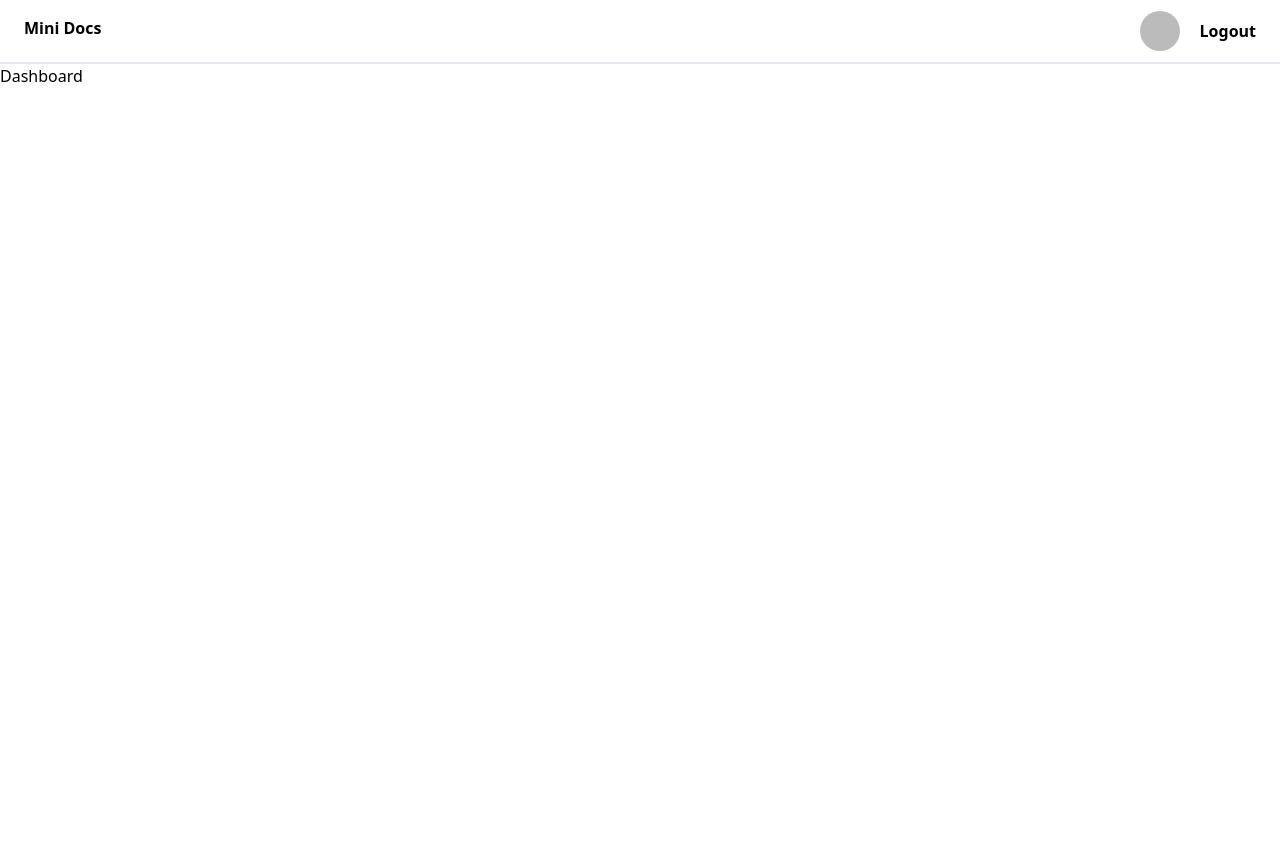
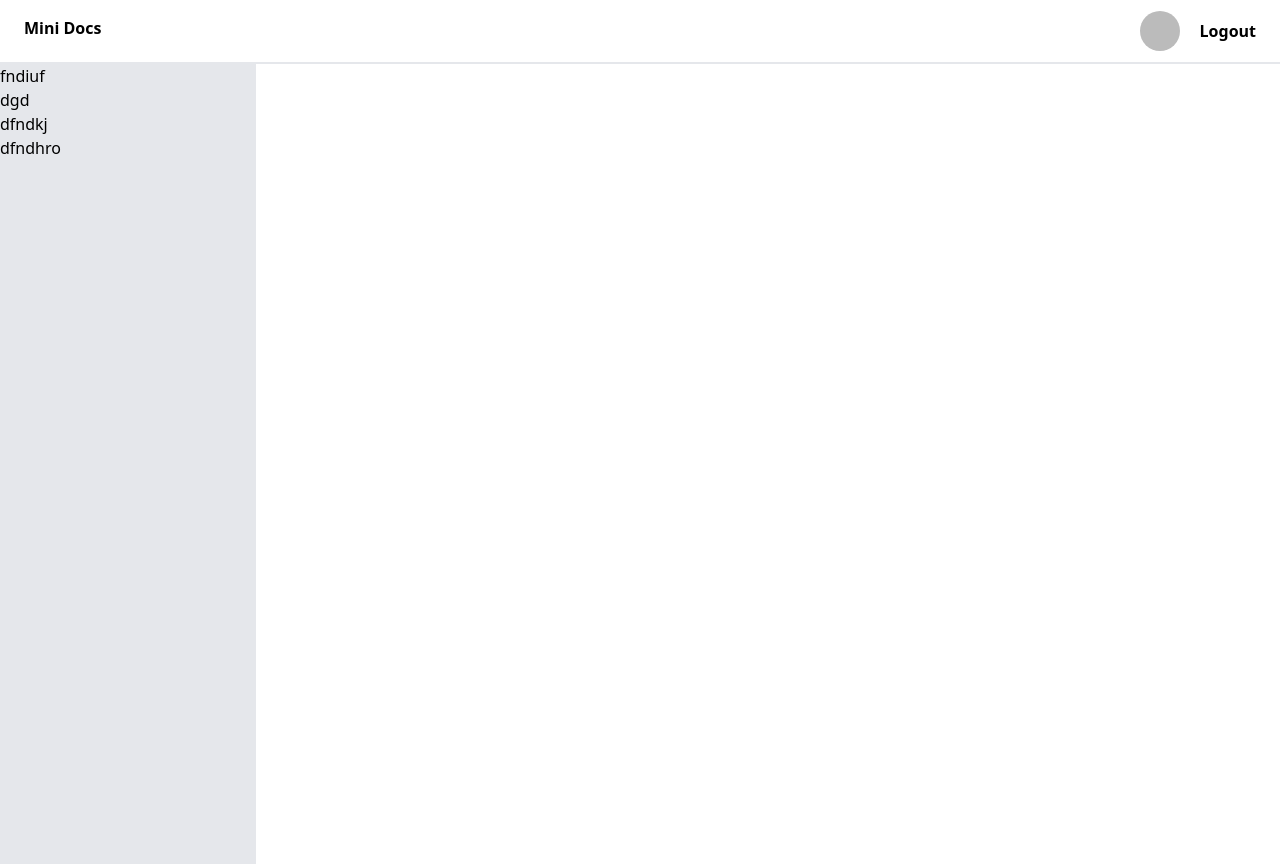
Before and after one commit to imon08/mini-docs, a React (Create React App) app: page /dashboard in a window 1280 px wide. Before the commit the page ends 800 px from the top, so only its background shows below. Built offline with nearby package versions, Linux system fonts and the light colour scheme; no server answers; sample sign-in values are in the browser's storage.

Commit message:
dashboard

```diff
--- a/src/App.js
+++ b/src/App.js
@@ -2,15 +2,23 @@ import { BrowserRouter as Router, Routes, Route } from "react-router-dom";
 import Home from "./components/Home";
 import Dashboard from "./components/Dashboard";
 import Header from "./components/Header";
+import ProtectedRoute from "./components/ProtectedRoute";
 
 function App() {
   return (
     <div className="App">
       <Router>
-      <Header />
+        <Header />
         <Routes>
           <Route path="/" element={<Home />} />
-          <Route path="/dashboard" element={<Dashboard />} />
+          <Route
+            path="/dashboard"
+            element={
+              <ProtectedRoute>
+                <Dashboard />
+              </ProtectedRoute>
+            }
+          />
         </Routes>
       </Router>
     </div>
--- a/src/components/Dashboard.js
+++ b/src/components/Dashboard.js
@@ -1,9 +1,20 @@
-import React from 'react'
+import React from "react";
 
 const Dashboard = () => {
+  const array = ["fndiuf", "dgd", "dfndkj","dfndhro"]
   return (
-    <div>Dashboard</div>
-  )
-}
+    <div>
+      <div className="w-[20%] bg-gray-200 min-h-screen">
+        {
+          array.map((item)=>{
+            return (
+              <p>{item}</p>
+            )
+          })
+        }
+      </div>
+    </div>
+  );
+};
 
-export default Dashboard
+export default Dashboard;
--- a/src/components/Header.js
+++ b/src/components/Header.js
@@ -5,7 +5,7 @@ import useAuth from "../hooks/useAuth";
 
 const Header = () => {
   const { user } = useAuth();
-  console.log(user);
+  console.log(user)
 
   return (
     <div className="w-full h-16 flex justify-between py-4 px-6 border-gray-200 border-b-2 font-semibold">
--- /dev/null
+++ b/src/components/ProtectedRoute.js
@@ -0,0 +1,25 @@
+import React, { useEffect, useState } from "react";
+import { useNavigate } from "react-router-dom";
+import useAuth from "../hooks/useAuth";
+
+const ProtectedRoute = (props) => {
+  const navigate = useNavigate();
+  const { user, loading } = useAuth();
+  const [isAuthenticated, setIsAuthenticated] = useState(false);
+
+  useEffect(() => {
+    if (!loading && user) {
+      setIsAuthenticated(true);
+    } else if (!loading && !user) {
+      navigate("/");
+    }
+  }, [loading, user]);
+
+  if (isAuthenticated) {
+    return props.children;
+  } else {
+    return null;
+  }
+};
+
+export default ProtectedRoute;
--- a/src/hooks/useAuth.js
+++ b/src/hooks/useAuth.js
@@ -4,8 +4,8 @@ import { getAuth } from "firebase/auth";
 const auth = getAuth();
 
 const useAuth = () => {
-  const [user] = useAuthState(auth);
-  return { user };
+  const [user, loading, error] = useAuthState(auth);
+  return { user, loading };
 };
 
 export default useAuth;
```
